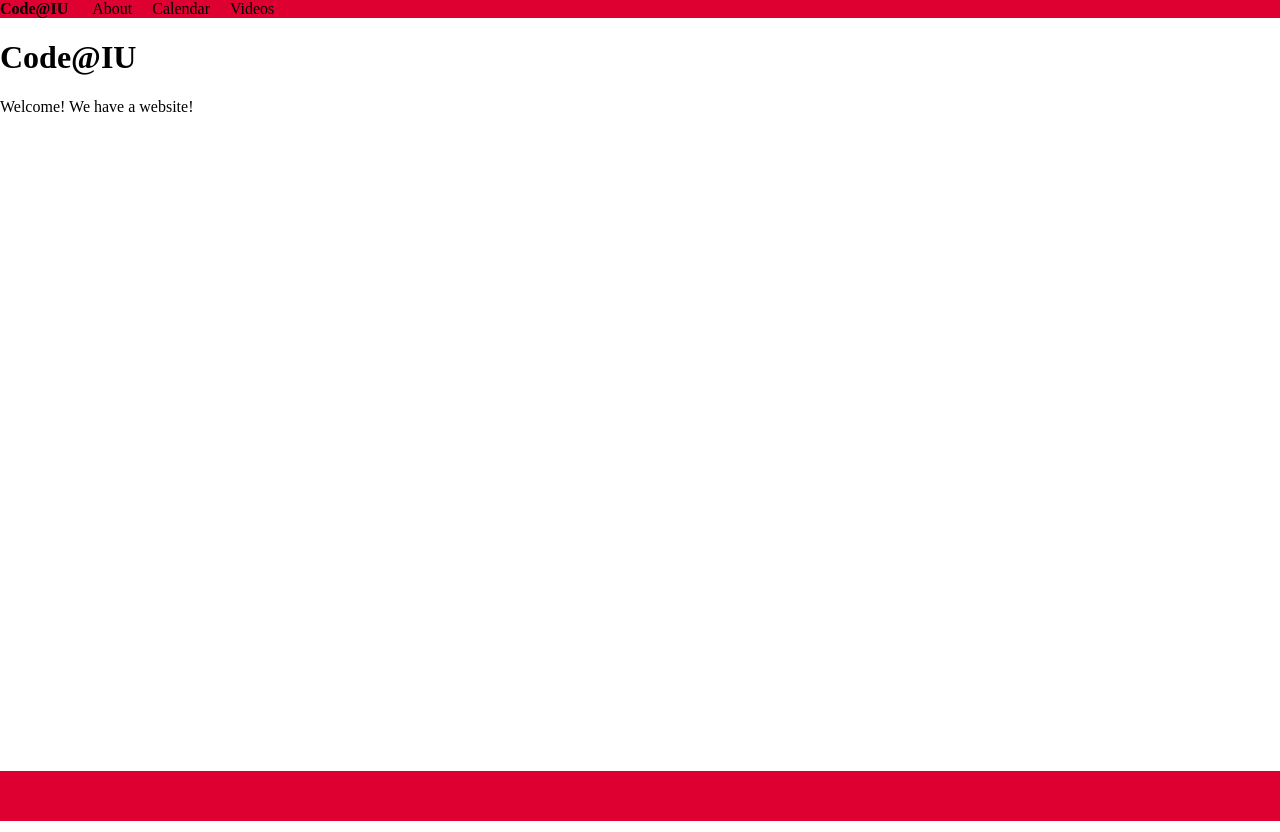
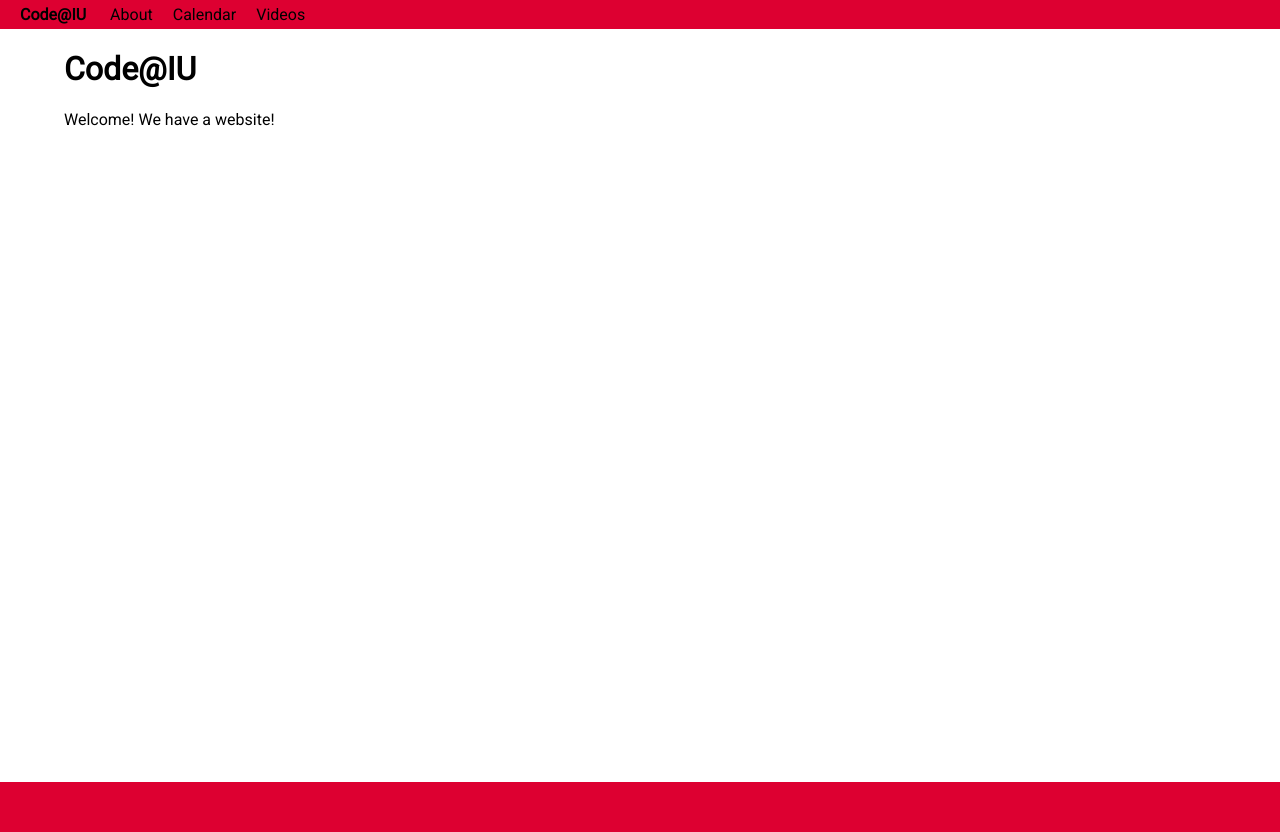
Before and after one commit to codeiu/CodeIUWebsite, a Flask app: page / in a window 1280 px wide. Run offline with Flask 2, Linux system fonts and the light colour scheme.

Commit message:
week 2 frontend stuff

```diff
--- a/static/styles.css
+++ b/static/styles.css
@@ -1,10 +1,12 @@
 body, html {
 	margin: 0;
 	padding: 0;
+	font-family: Roboto, Arial, sans-serif;
 }
 
 #header {
 	background: #DD0031;
+	padding: 5px 20px;
 }
 
 #footer {
@@ -14,6 +16,8 @@ body, html {
 
 .content-box {
 	min-height: calc(100vh - 68px);
+	margin: 0 auto;
+	width: 90vw;
 }
 
 #home-link {
--- a/templates/layout/header.html
+++ b/templates/layout/header.html
@@ -1,6 +1,7 @@
 <html>
 	<head>
 		<link rel="stylesheet" href="/static/styles.css"/>
+		<link href="https://fonts.googleapis.com/css2?family=Roboto&display=swap" rel="stylesheet">
 
 		<title>Title</title>
 	</head>
```
